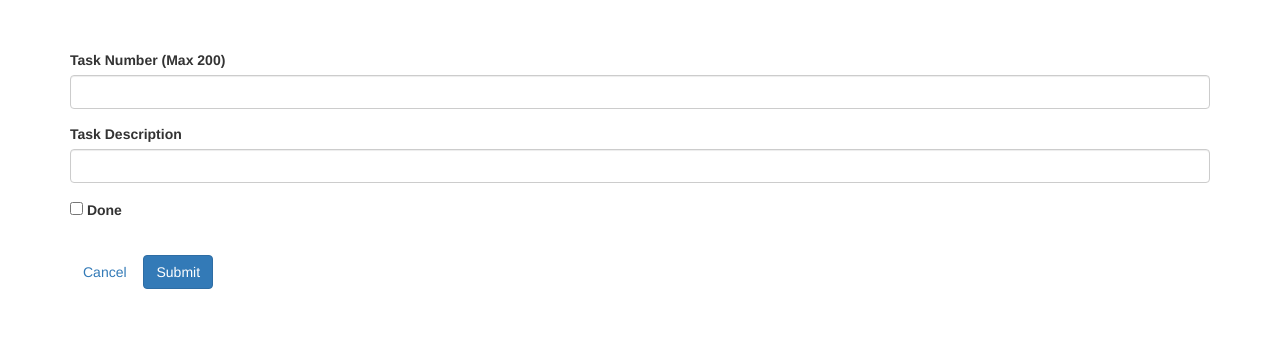
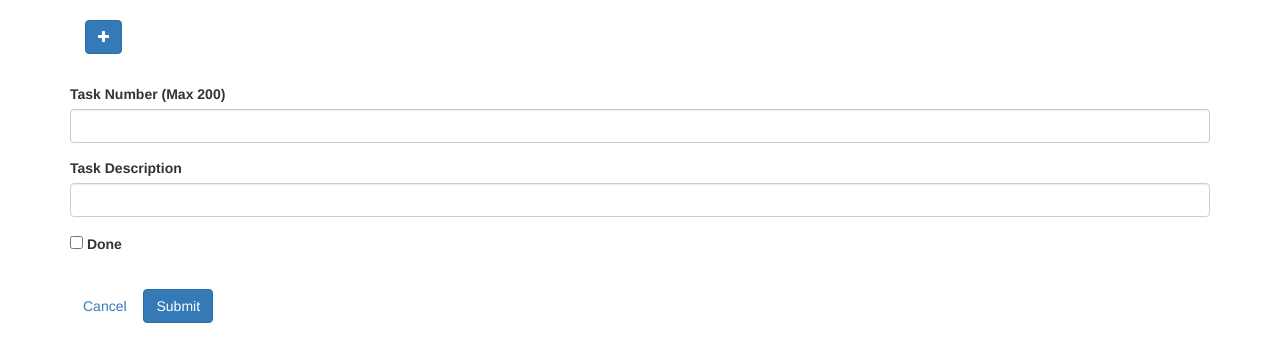
Before and after one commit to gustavoapolinario/node-todo-frontend, a Node server app: template src/views/todoItem.hbs in a window 1280 px wide. Shown: the part 102-464 px from the top of the page. Run offline with Node 20, Linux system fonts and the light colour scheme; the template is opened without the code that fills it, so the values that code supplies are empty; some libraries are stand-ins or nearby versions.

Commit message:
Redirect after create and get back the add button

```diff
--- a/src/controllers/todoController.js
+++ b/src/controllers/todoController.js
@@ -54,11 +54,7 @@ exports.todo_create_post = function(req, res) {
 
 	new TodoApi().create( params )
 		.then( (body, response) => {
-			res.render('todoItem', {
-				title: title_default + ' - List',
-				name: 'Gustavo Apolinario',
-				todoItem: body
-			});
+			res.redirect('/todo/' + body.id);
 		})
 		.catch(error => { res.send('Error. ' + error) });
 
--- a/src/views/layouts/main.hbs
+++ b/src/views/layouts/main.hbs
@@ -41,23 +41,23 @@
 				<h1>{{ title }}</h1>
 			</header>
 
-			{{!-- {{#unless todoItem._id}}
+			{{#unless todoItem._id}}
 			<form action="./" method="get">
-				<div class="col-xs-12 col-sm-9 col-md-10">
+				{{!-- <div class="col-xs-12 col-sm-9 col-md-10">
 					<input name="description" class="form-control" placeholder="Search Task"></input>
-				</div>
+				</div> --}}
 
 				<div class="col-xs-12 col-sm-3 col-md-2">
-					<button class="btn btn-info">
+					{{!-- <button class="btn btn-info">
 						<i class="fa fa-search"></i>
-					</button>
+					</button> --}}
 					<a href="new" class="btn btn-primary" title="Add New Task">
 						<i class="fa fa-plus"></i>
 					</a>
 
 				</div>
 			</form>
-			{{/unless}} --}}
+			{{/unless}}
 
 			{{{ body }}}
 
```
